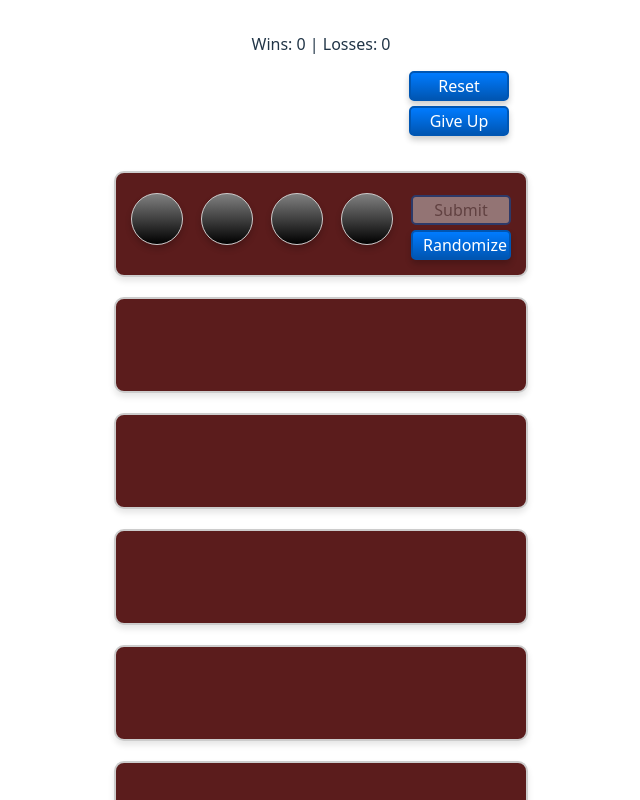
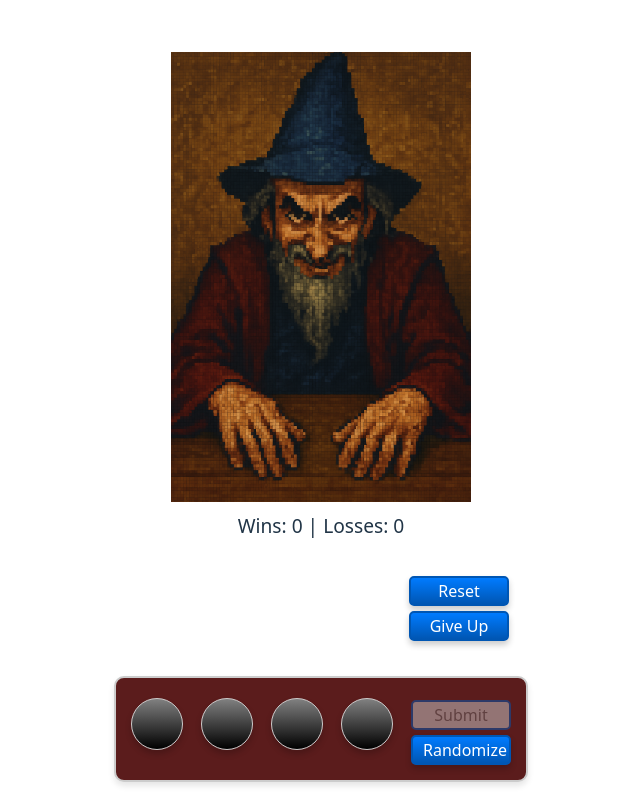
Before and after one commit to awe-hub/vue-mastermind, a Vue app: page / in a window 1280 px wide. Shown: the top 800 px of the page, without its empty margins (319-959 px from the left). Built offline with nearby package versions, Linux system fonts and the light colour scheme.

Commit message:
add logo

```diff
--- a/src/App.vue
+++ b/src/App.vue
@@ -1,4 +1,5 @@
 <template>
+  <img src="./assets/logo.png" alt="Mastermind Logo" class="logo" />
   <div class="stats">
     Wins: {{ stats.wins }} | Losses: {{ stats.losses }}
   </div>
@@ -38,5 +39,16 @@ function handleGameEnd(result) {
 
 
 <style scoped>
-
+.logo {
+  display: block;
+  max-width: 300px;
+  width: 100%;
+  height: auto;
+  margin: 20px auto 10px auto;
+}
+.stats {
+  text-align: center;
+  margin-bottom: 20px;
+  font-size: 1.2em;
+}
 </style>
```
Also changed, not shown: src/assets/logo.png (added).
